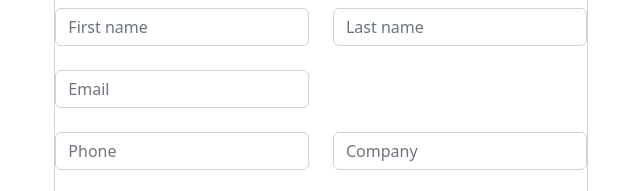
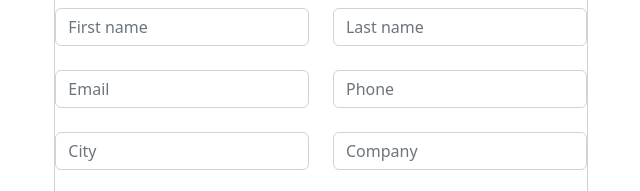
Before and after one commit to Sona250/propmngmt, a plain HTML site: page index.html in a window 1280 px wide. Shown: the part 121-312 px from the top of the page, 319-959 px from the left. Drawn offline with nearby package versions, Linux system fonts and the light colour scheme.

Commit message:
Update index.html

```diff
--- a/index.html
+++ b/index.html
@@ -48,16 +48,20 @@
 <input  class="form-control" placeholder="Email"  id="email" maxlength="80" name="email" size="20" type="text" /><br>
 
                </div>
+            <div class="col-6">
 
-               </div>
+   <input  class="form-control"  id="phone"  placeholder="Phone"  maxlength="40" name="phone" size="20" type="text" /><br>
+
+                </div>
+                </div>
 
          <div class="row text-center">
 
            <div class="col-6">
 
- <input  class="form-control"  id="phone"  placeholder="Phone"  maxlength="40" name="phone" size="20" type="text" /><br>
+  <input  class="form-control"  id="city"  placeholder="City"  maxlength="40" name="city" size="20" type="text" /><br>
 
-            </div>
+              </div>
 
            <div class="col-6">
 
```
